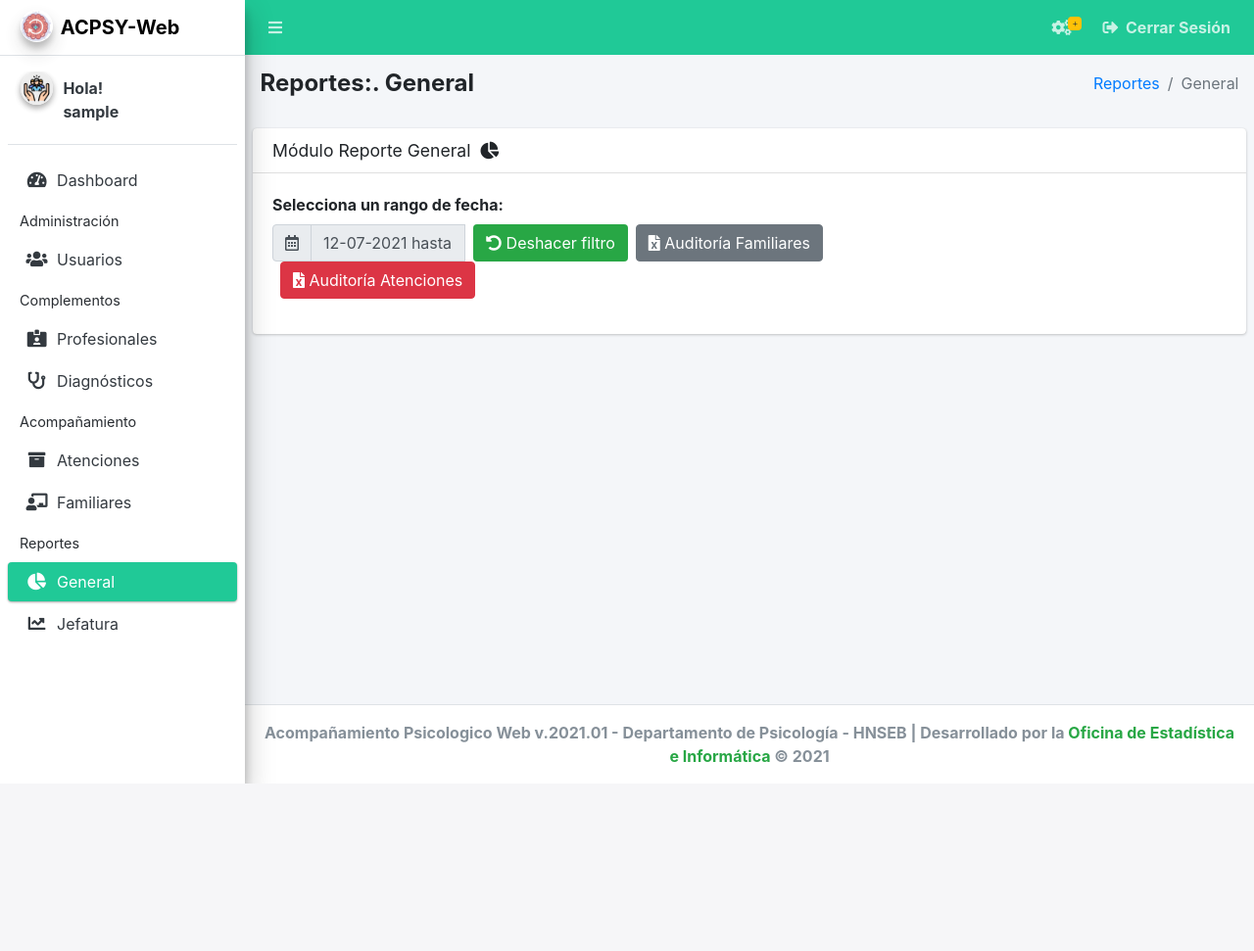
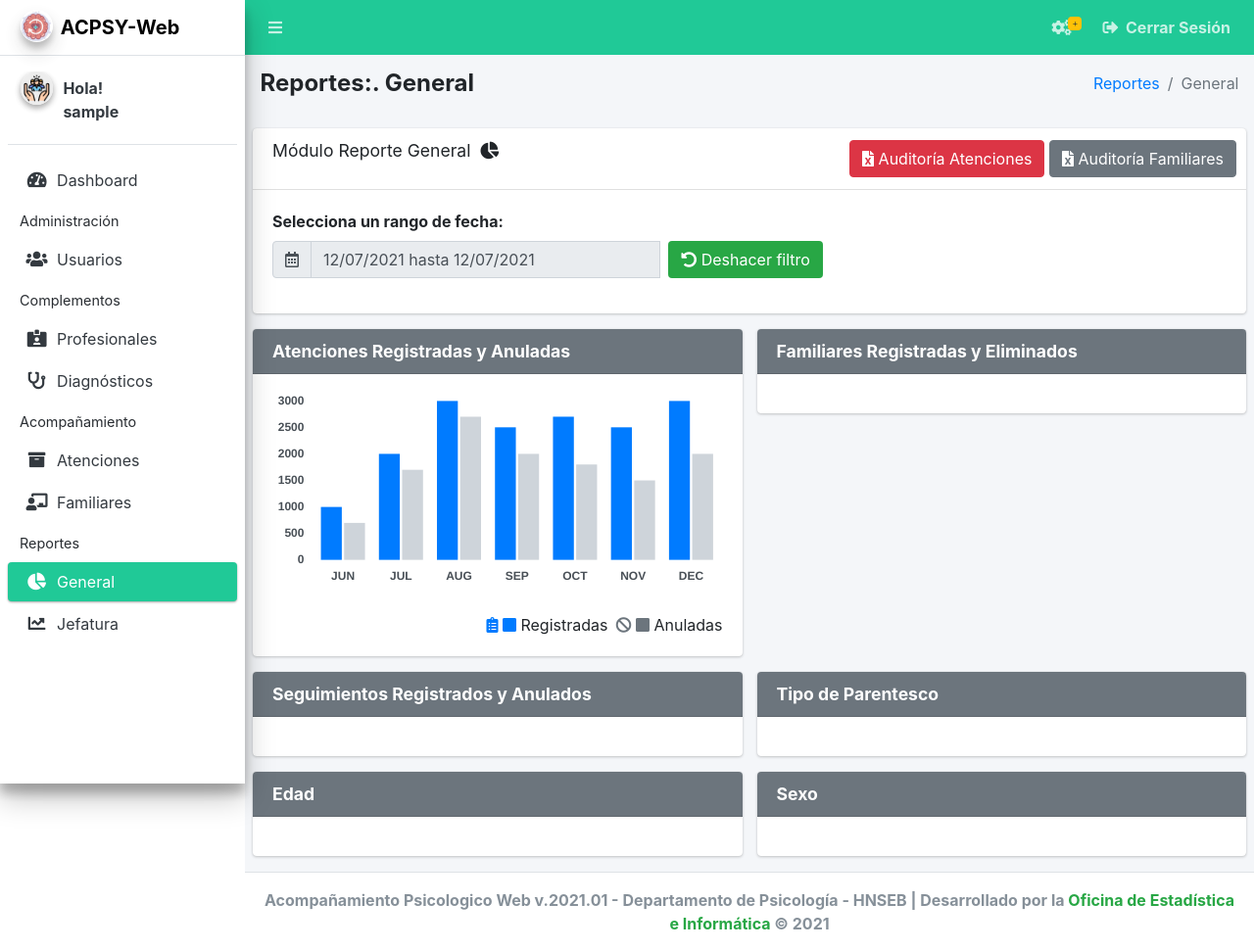
Before and after one commit to ocastrop96/acpsy, a PHP site: page /reporte-general in a window 1280 px wide. Shown: the whole page at 98% size. Before the commit the page ends 800 px from the top, so only its background shows below. Run offline with PHP 8.4, Linux system fonts and the light colour scheme; the visitor is signed in with stand-in values (Sample User, id 1); data that the repository does not hold is empty; some libraries are stand-ins or nearby versions.

Commit message:
12072021

```diff
--- a/public/js/reportes-general.js
+++ b/public/js/reportes-general.js
@@ -3,15 +3,15 @@ $("#deshacer-filtro-RG").on("click", function () {
     window.location = "reporte-general";
 });
 
-$("#rango-rg").daterangepicker({
-    opens: "left",
+$("input[name='rango-rg']").daterangepicker({
+    opens: 'left',
     maxSpan: {
         days: 30,
     },
     startDate: moment(),
     endDate: moment(),
     locale: {
-        format: "DD-MM-YYYY",
+        format: "DD/MM/YYYY",
         separator: " hasta ",
         applyLabel: "Aplicar",
         cancelLabel: "Cancelar",
@@ -36,8 +36,149 @@ $("#rango-rg").daterangepicker({
         ],
         firstDay: 1,
     },
+}, function (start, end) {
+    let inicio = start.format('YYYY-MM-DD');
+    let fin = end.format('YYYY-MM-DD')
+
+    $(".rg1").attr("href", "public/views/docs/rp-audfamiliares.php?reporte=reporte&inicio=" + inicio + "&fin=" + fin);
+    $(".rg2").attr("href", "public/views/docs/rp-audatenciones.php?reporte=reporte&inicio=" + inicio + "&fin=" + fin);
+});
+
+
+cargarAteRegAnu();
+
+function cargarAteRegAnu() {
+    var ticksStyle = {
+        fontColor: '#495057',
+        fontStyle: 'bold'
+    }
+    var mode = 'index'
+    var intersect = true
+
+    var $salesChart = $('#sales-chart')
+    // eslint-disable-next-line no-unused-vars
+    var salesChart = new Chart($salesChart, {
+        type: 'bar',
+        data: {
+            labels: ['JUN', 'JUL', 'AUG', 'SEP', 'OCT', 'NOV', 'DEC'],
+            datasets: [
+                {
+                    backgroundColor: '#007bff',
+                    borderColor: '#007bff',
+                    data: [1000, 2000, 3000, 2500, 2700, 2500, 3000]
+                },
+                {
+                    backgroundColor: '#ced4da',
+                    borderColor: '#ced4da',
+                    data: [700, 1700, 2700, 2000, 1800, 1500, 2000]
+                }
+            ]
+        },
+        options: {
+            maintainAspectRatio: false,
+            tooltips: {
+                mode: mode,
+                intersect: intersect
+            },
+            hover: {
+                mode: mode,
+                intersect: intersect
+            },
+            legend: {
+                display: false
+            },
+            scales: {
+                yAxes: [{
+                    // display: false,
+                    gridLines: {
+                        display: true,
+                        lineWidth: '4px',
+                        color: 'rgba(0, 0, 0, .2)',
+                        zeroLineColor: 'transparent'
+                    },
+                    ticks: $.extend({
+                        beginAtZero: true,
+                    }, ticksStyle)
+                }],
+                xAxes: [{
+                    display: true,
+                    gridLines: {
+                        display: false
+                    },
+                    ticks: ticksStyle
+                }]
+            }
+        }
+    })
+
+    var $visitorsChart = $('#visitors-chart')
+    // eslint-disable-next-line no-unused-vars
+    var visitorsChart = new Chart($visitorsChart, {
+        data: {
+            labels: ['18th', '20th', '22nd', '24th', '26th', '28th', '30th'],
+            datasets: [{
+                type: 'line',
+                data: [100, 120, 170, 167, 180, 177, 160],
+                backgroundColor: 'transparent',
+                borderColor: '#007bff',
+                pointBorderColor: '#007bff',
+                pointBackgroundColor: '#007bff',
+                fill: false,
+                pointHoverBackgroundColor: '#007bff',
+                pointHoverBorderColor: '#007bff'
+            },
+            {
+                type: 'line',
+                data: [60, 80, 70, 67, 80, 77, 100],
+                backgroundColor: 'tansparent',
+                borderColor: '#ced4da',
+                pointBorderColor: '#ced4da',
+                pointBackgroundColor: '#ced4da',
+                fill: false,
+                pointHoverBackgroundColor: '#ced4da',
+                pointHoverBorderColor: '#ced4da'
+            }]
+        },
+        options: {
+            maintainAspectRatio: false,
+            tooltips: {
+                mode: mode,
+                intersect: intersect
+            },
+            hover: {
+                mode: mode,
+                intersect: intersect
+            },
+            legend: {
+                display: false
+            },
+            scales: {
+                yAxes: [{
+                    // display: false,
+                    gridLines: {
+                        display: true,
+                        lineWidth: '4px',
+                        color: 'rgba(0, 0, 0, .2)',
+                        zeroLineColor: 'transparent'
+                    },
+                    ticks: $.extend({
+                        beginAtZero: true,
+                        suggestedMax: 200
+                    }, ticksStyle)
+                }],
+                xAxes: [{
+                    display: true,
+                    gridLines: {
+                        display: false
+                    },
+                    ticks: ticksStyle
+                }]
+            }
+        }
+    })
 }
-);
+// Evento captura rango
+// Evento captura rango
 // $("#rango-rg").daterangepicker({
 
 //     ranges: {
--- a/public/views/pages/reporte-general.php
+++ b/public/views/pages/reporte-general.php
@@ -26,7 +26,24 @@ if ($_SESSION["loginPerfil"] == 3) {
     <div class="card">
       <div class="card-header">
         <h3 class="card-title">Módulo Reporte General &nbsp;<i class="fas fa-chart-pie"></i></h3>
+        <div class="card-tools">
+          <a href="public/views/docs/rp-audatenciones.php?reporte=reporte" class="rg2">
+            <button type="btn" class="btn btn-danger"><i class="fas fa-file-excel"></i> Auditoría Atenciones
+            </button>
+          </a>
+          <a href="public/views/docs/rp-audfamiliares.php?reporte=reporte" class="rg1">
+            <button type="btn" class="btn btn-secondary"><i class="fas fa-file-excel"></i> Auditoría Familiares
+            </button>
+          </a>
+          <!-- <button type="button" class="btn btn-tool" data-card-widget="collapse">
+            <i class="fas fa-minus"></i>
+          </button>
+          <button type="button" class="btn btn-tool" data-card-widget="remove">
+            <i class="fas fa-times"></i>
+          </button> -->
+        </div>
       </div>
+
       <div class="card-body">
         <div class="row">
           <div class="col-12 col-sm-12 col-md-12 col-lg-7 col-xl-7">
@@ -38,12 +55,8 @@ if ($_SESSION["loginPerfil"] == 3) {
                     <i class="far fa-calendar-alt"></i>
                   </span>
                 </div>
-                <input type="text" class="form-control float-right" id="rango-rg" readonly>
+                <input type="text" class="form-control float-right" id="rango-rg" name="rango-rg" readonly>
                 <button type="btn" class="ml-2 btn bg-success pull-right" id="deshacer-filtro-RG"><i class="fas fa-undo-alt"></i> Deshacer filtro
-                </button>
-                <button type="btn" class="btn btn-secondary float-right ml-2"><i class="fas fa-file-excel"></i> Auditoría Familiares
-                </button>
-                <button type="btn" class="btn btn-danger float-right ml-2"><i class="fas fa-file-excel"></i> Auditoría Atenciones
                 </button>
               </div>
             </div>
@@ -51,5 +64,94 @@ if ($_SESSION["loginPerfil"] == 3) {
         </div>
       </div>
     </div>
+    <div class="row">
+      <div class="col-md-6">
+        <div class="card card-gray">
+          <div class="card-header">
+            <h3 class="card-title font-weight-bold">Atenciones Registradas y Anuladas</h3>
+          </div>
+          <div class="card-body">
+            <div class="position-relative mb-4">
+              <canvas id="sales-chart" height="200"></canvas>
+            </div>
+
+            <div class="d-flex flex-row justify-content-end">
+              <span class="mr-2">
+                <i class="fas fa-clipboard-list text-primary"></i>
+                <i class="fas fa-square text-primary"></i> Registradas
+              </span>
+              <span>
+                <i class="fas fa-ban text-gray"></i>
+                <i class="fas fa-square text-gray"></i> Anuladas
+              </span>
+            </div>
+          </div>
+        </div>
+      </div>
+      <div class="col-md-6">
+        <div class="card card-gray">
+          <div class="card-header">
+            <h3 class="card-title font-weight-bold">Familiares Registradas y Eliminados</h3>
+          </div>
+          <div class="card-body">
+            <!-- <div class="chart">
+              <canvas id="rgg1" width="400" height="400"></canvas>
+            </div> -->
+          </div>
+        </div>
+      </div>
+    </div>
+    <div class="row">
+      <div class="col-md-6">
+        <div class="card card-gray">
+          <div class="card-header">
+            <h3 class="card-title font-weight-bold">Seguimientos Registrados y Anulados</h3>
+          </div>
+          <div class="card-body">
+            <!-- <div class="chart">
+              <canvas id="rgg1" width="400" height="400"></canvas>
+            </div> -->
+          </div>
+        </div>
+      </div>
+      <div class="col-md-6">
+        <div class="card card-gray">
+          <div class="card-header">
+            <h3 class="card-title font-weight-bold">Tipo de Parentesco</h3>
+          </div>
+          <div class="card-body">
+            <!-- <div class="chart">
+              <canvas id="rgg1" width="400" height="400"></canvas>
+            </div> -->
+          </div>
+        </div>
+      </div>
+    </div>
+    <div class="row">
+      <div class="col-md-6">
+        <div class="card card-gray">
+          <div class="card-header">
+            <h3 class="card-title font-weight-bold">Edad</h3>
+          </div>
+          <div class="card-body">
+            <!-- <div class="chart">
+              <canvas id="rgg1" width="400" height="400"></canvas>
+            </div> -->
+          </div>
+        </div>
+      </div>
+      <div class="col-md-6">
+        <div class="card card-gray">
+          <div class="card-header">
+            <h3 class="card-title font-weight-bold">Sexo</h3>
+          </div>
+          <div class="card-body">
+            <!-- <div class="chart">
+              <canvas id="rgg1" width="400" height="400"></canvas>
+            </div> -->
+          </div>
+        </div>
+      </div>
+    </div>
   </section>
 </div>
```
Also changed, not shown: public/views/docs/rp-audatenciones.php (added), public/views/docs/rp-audfamiliares.php (added).
